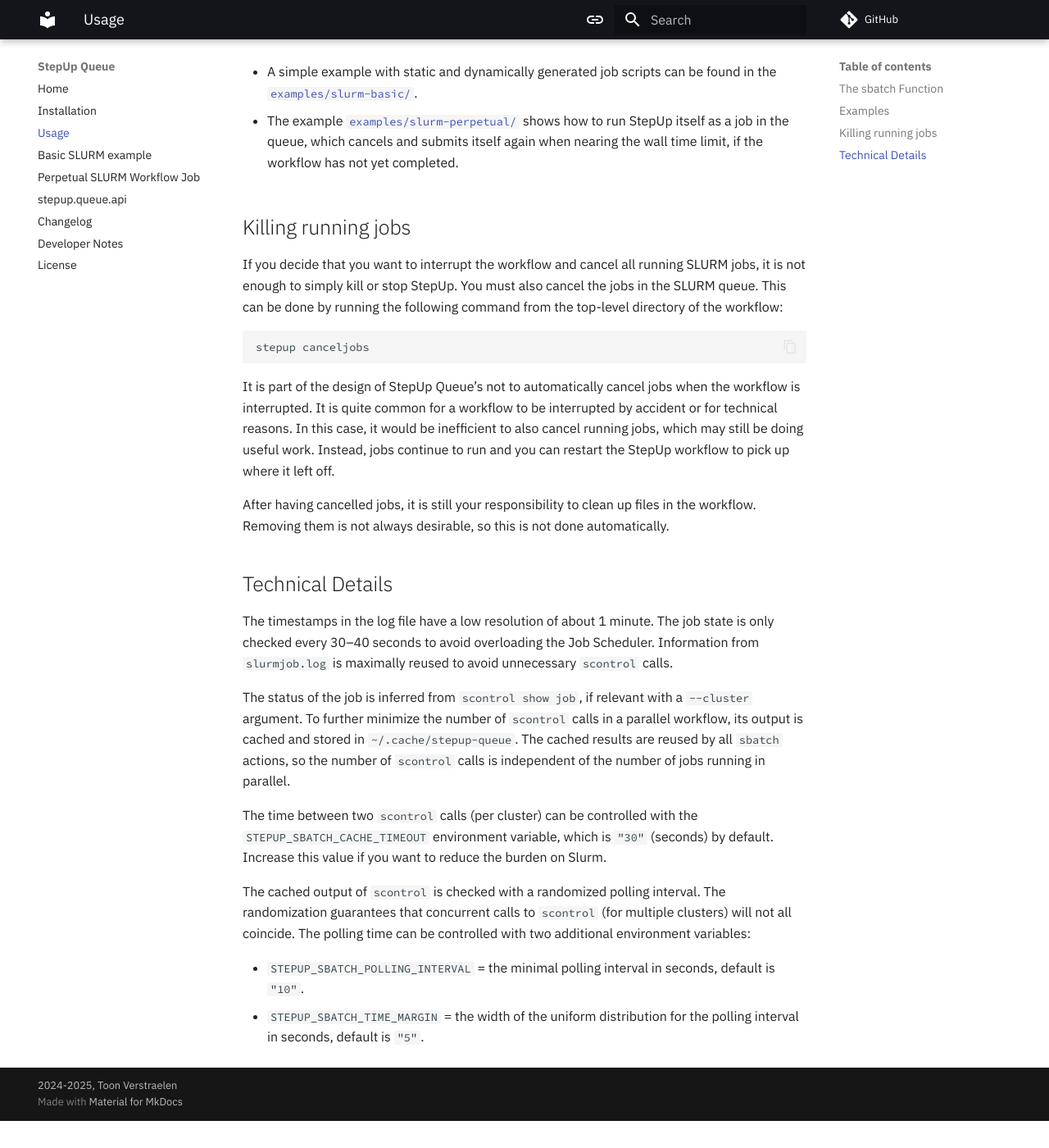
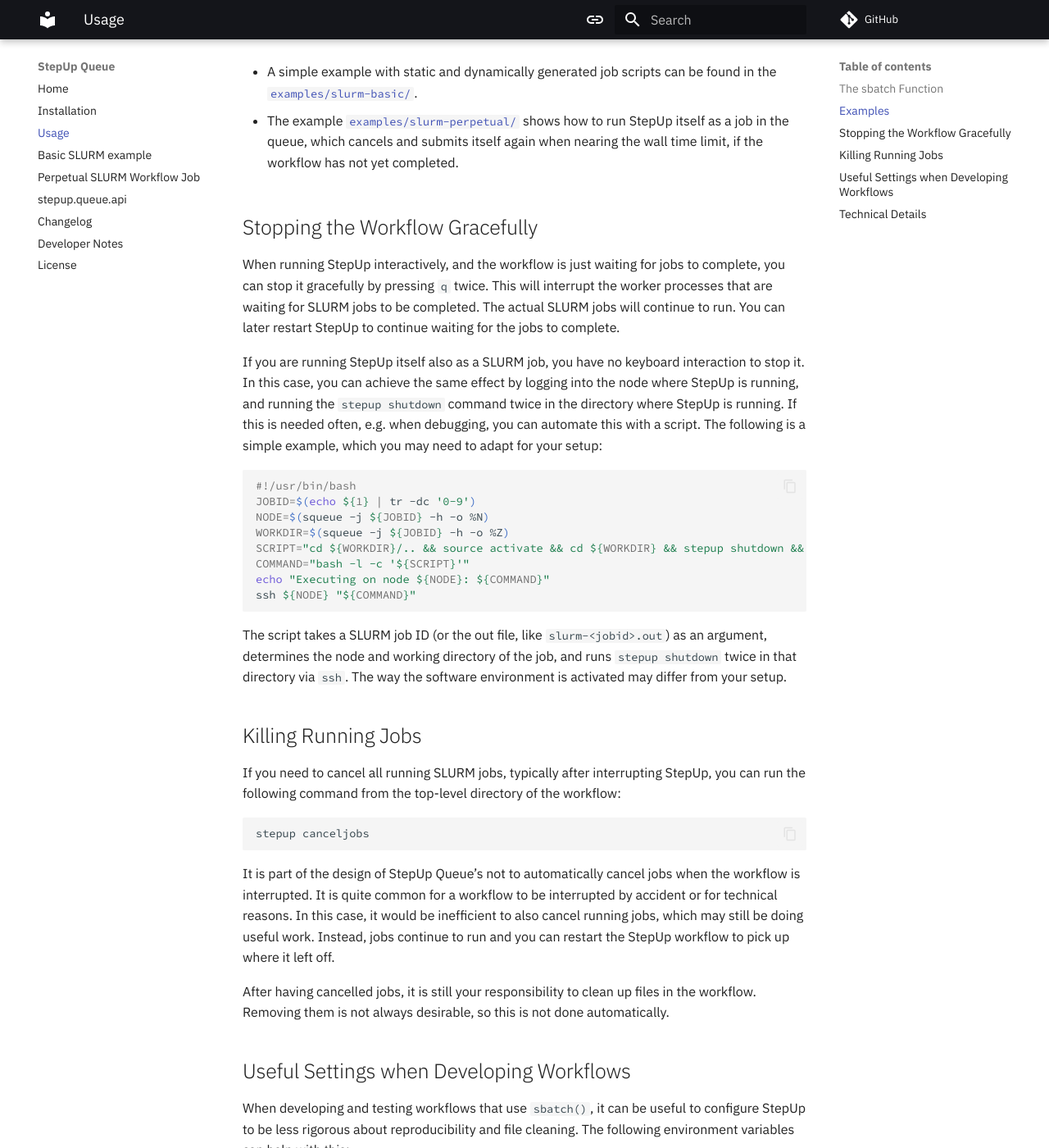
Before and after one commit to reproducible-reporting/stepup-queue, an MkDocs documentation site: the page built from docs/usage.md, in a window 1280 px wide and 1400 px high, scrolled down 1343 px. Shown: the whole window at 82% size. Built offline with MkDocs 1.6.1 and Material for MkDocs 9.7.7, drawn with Linux system fonts in a browser that asks for light colours; comment, search, counter and statistics services are not loaded; the version menu is left out; before the commit the page ends 2710 px from its top, so only the background shows below that; some of the changed text lies outside the part shown.

````diff
--- a/docs/usage.md
+++ b/docs/usage.md
@@ -67,12 +67,40 @@ the `STEPUP_QUEUE_ONCHANGE` environment variable or the `onchange` argument of `
   which cancels and submits itself again when nearing the wall time limit,
   if the workflow has not yet completed.
 
-## Killing running jobs
+## Stopping the Workflow Gracefully
 
-If you decide that you want to interrupt the workflow and cancel all running SLURM jobs,
-it is not enough to simply kill or stop StepUp.
-You must also cancel the jobs in the SLURM queue.
-This can be done by running the following command from the top-level directory of the workflow:
+When running StepUp interactively, and the workflow is just waiting for jobs to complete,
+you can stop it gracefully by pressing `q` twice.
+This will interrupt the worker processes that are waiting for SLURM jobs to be completed.
+The actual SLURM jobs will continue to run.
+You can later restart StepUp to continue waiting for the jobs to complete.
+
+If you are running StepUp itself also as a SLURM job, you have no keyboard interaction to stop it.
+In this case, you can achieve the same effect by logging into the node where StepUp is running,
+and running the `stepup shutdown` command twice in the directory where StepUp is running.
+If this is needed often, e.g. when debugging, you can automate this with a script.
+The following is a simple example, which you may need to adapt for your setup:
+
+```bash
+#!/usr/bin/bash
+JOBID=$(echo ${1} | tr -dc '0-9')
+NODE=$(squeue -j ${JOBID} -h -o %N)
+WORKDIR=$(squeue -j ${JOBID} -h -o %Z)
+SCRIPT="cd ${WORKDIR}/.. && source activate && cd ${WORKDIR} && stepup shutdown && stepup shutdown"
+COMMAND="bash -l -c '${SCRIPT}'"
+echo "Executing on node ${NODE}: ${COMMAND}"
+ssh ${NODE} "${COMMAND}"
+```
+
+The script takes a SLURM job ID (or the out file, like `slurm-<jobid>.out`) as an argument,
+determines the node and working directory of the job,
+and runs `stepup shutdown` twice in that directory via `ssh`.
+The way the software environment is activated may differ from your setup.
+
+## Killing Running Jobs
+
+If you need to cancel all running SLURM jobs, typically after interrupting StepUp,
+you can run the following command from the top-level directory of the workflow:
 
 ```bash
 stepup canceljobs
@@ -85,6 +113,22 @@ Instead, jobs continue to run and you can restart the StepUp workflow to pick up
 
 After having cancelled jobs, it is still your responsibility to clean up files in the workflow.
 Removing them is not always desirable, so this is not done automatically.
+
+## Useful Settings when Developing Workflows
+
+When developing and testing workflows that use `sbatch()`,
+it can be useful to configure StepUp to be less rigorous about reproducibility and file cleaning.
+The following environment variables can help with this:
+
+```bash
+# Do not remove outdated output files after a successful completion of the workflow.
+export STEPUP_CLEAN=0
+# Ignore changes in inputs to sbatch() steps and do not resubmit jobs.
+# Just assume that existing outputs are still valid, despite changed inputs.
+export STEPUP_QUEUE_ONCHANGE="ignore"
+```
+
+These settings are not recommended for production workflows.
 
 ## Technical Details
 
@@ -108,6 +152,6 @@ The randomization guarantees that concurrent calls to `scontrol` (for multiple c
 will not all coincide.
 The polling time can be controlled with two additional environment variables:
 
-- `STEPUP_SBATCH_POLLING_INTERVAL` = the minimal polling interval in seconds, default is `"10"`.
+- `STEPUP_SBATCH_POLLING_INTERVAL` = the minimal polling interval in seconds, default is `10`.
 - `STEPUP_SBATCH_TIME_MARGIN` = the width of the uniform distribution for the polling interval
-  in seconds, default is `"5"`.
+  in seconds, default is `15`.
--- a/pyproject.toml
+++ b/pyproject.toml
@@ -28,7 +28,7 @@ classifiers = [
 ]
 dependencies = [
     # Ensure changes to these dependencies are reflected in .github/requirements-old.txt
-    "stepup>=3.0.7,<4.0.0",
+    "stepup>=3.1.3,<4.0.0",
 ]
 dynamic = ["version"]
 
````
Also changed, not shown: docs/changelog.md (+17 -1 lines), 2 other files.
